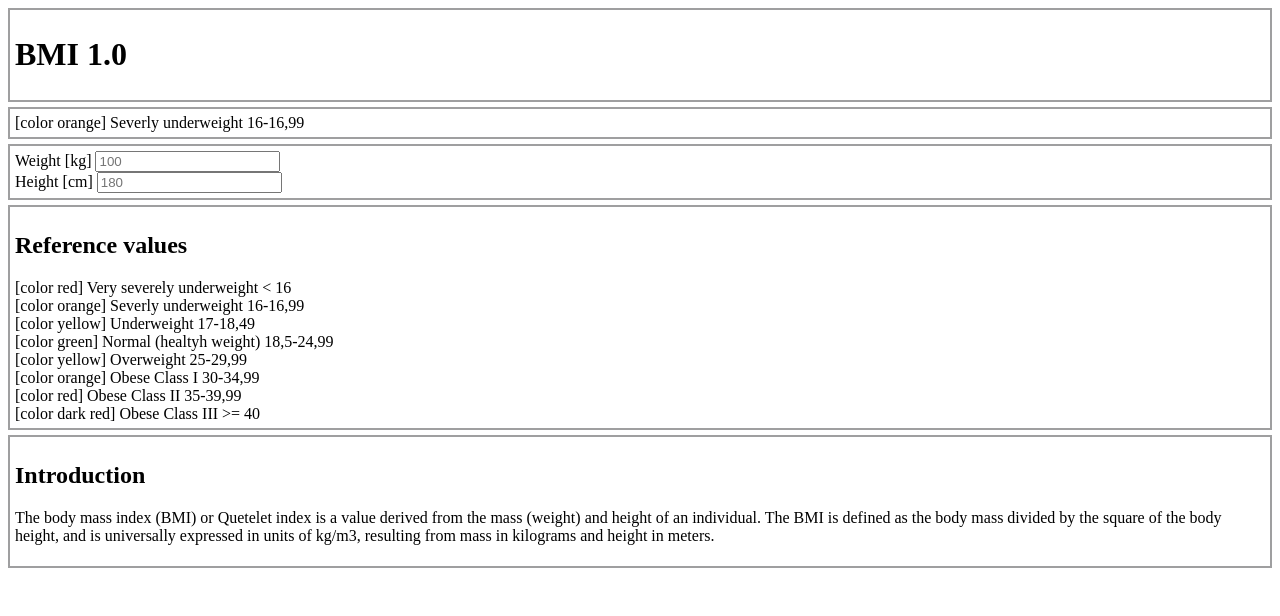
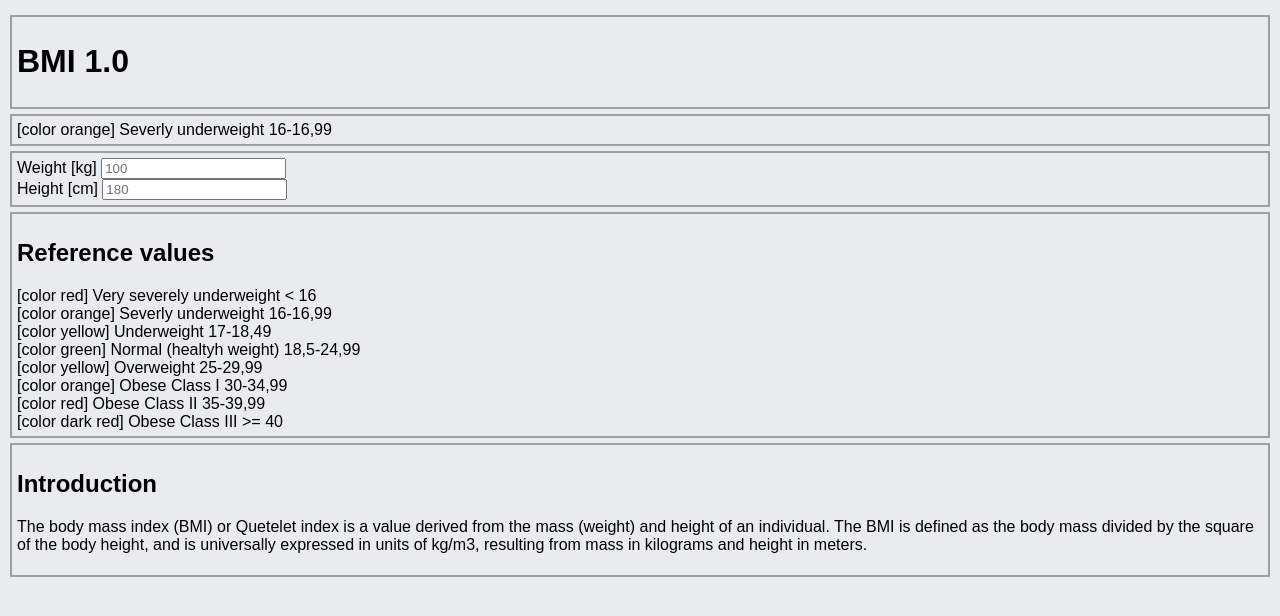
Before and after one commit to dejanstrancar/mediately-bmi-calculator, a React (Create React App) app: page / in a window 1280 px wide. Shown: the top 616 px of the page. Built offline with nearby package versions, Linux system fonts and the light colour scheme.

Commit message:
adding global styles

```diff
--- a/src/App.js
+++ b/src/App.js
@@ -1,5 +1,7 @@
 import React from "react";
 import meterTableRes from "./data/meterTable.json";
+import { createGlobalStyle } from "styled-components";
+import Styled from "./App.styles";
 
 import Header from "./components/Header";
 import CalculationForm from "./components/CalculationForm";
@@ -8,8 +10,18 @@ import IntroductionBlock from "./components/IntroductionBlock";
 import ResultBlock from "./components/ResultBlock";
 
 function App() {
+  const GlobalStyle = createGlobalStyle`
+  body,html {
+    margin:0;
+    padding:0;
+    font-family: Arial, sans-serif;
+  }
+`;
+
   return (
-    <div className="App">
+    <React.Fragment>
+      <GlobalStyle />
+      <Styled.app>
         <Header />
         <ResultBlock
           meter={{
@@ -23,7 +35,8 @@ function App() {
         <CalculationForm />
         <ReferenceValues meterTable={meterTableRes} />
         <IntroductionBlock />
-    </div>
+      </Styled.app>
+    </React.Fragment>
   );
 }
 
--- /dev/null
+++ b/src/App.styles.js
@@ -0,0 +1,11 @@
+import styled from "styled-components";
+
+export default {
+  app: styled.div`
+    margin: 0;
+    min-height: calc(100vh - 10px - 10px);
+    width: calc(100% - 10px - 10px);
+    padding: 10px;
+    background: #e9ecef;
+  `
+};
```
Lines whose indentation alone changed are shown as unchanged.
